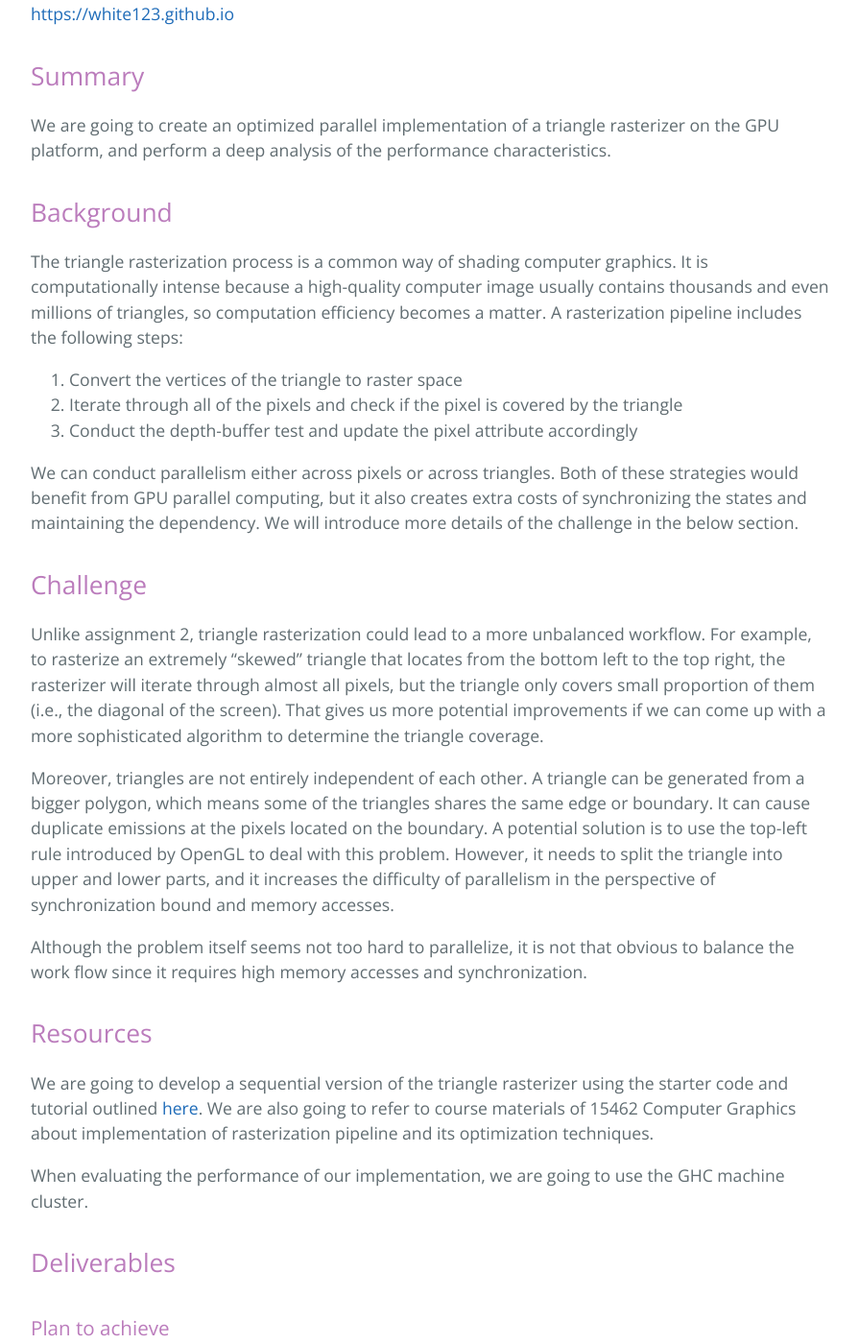
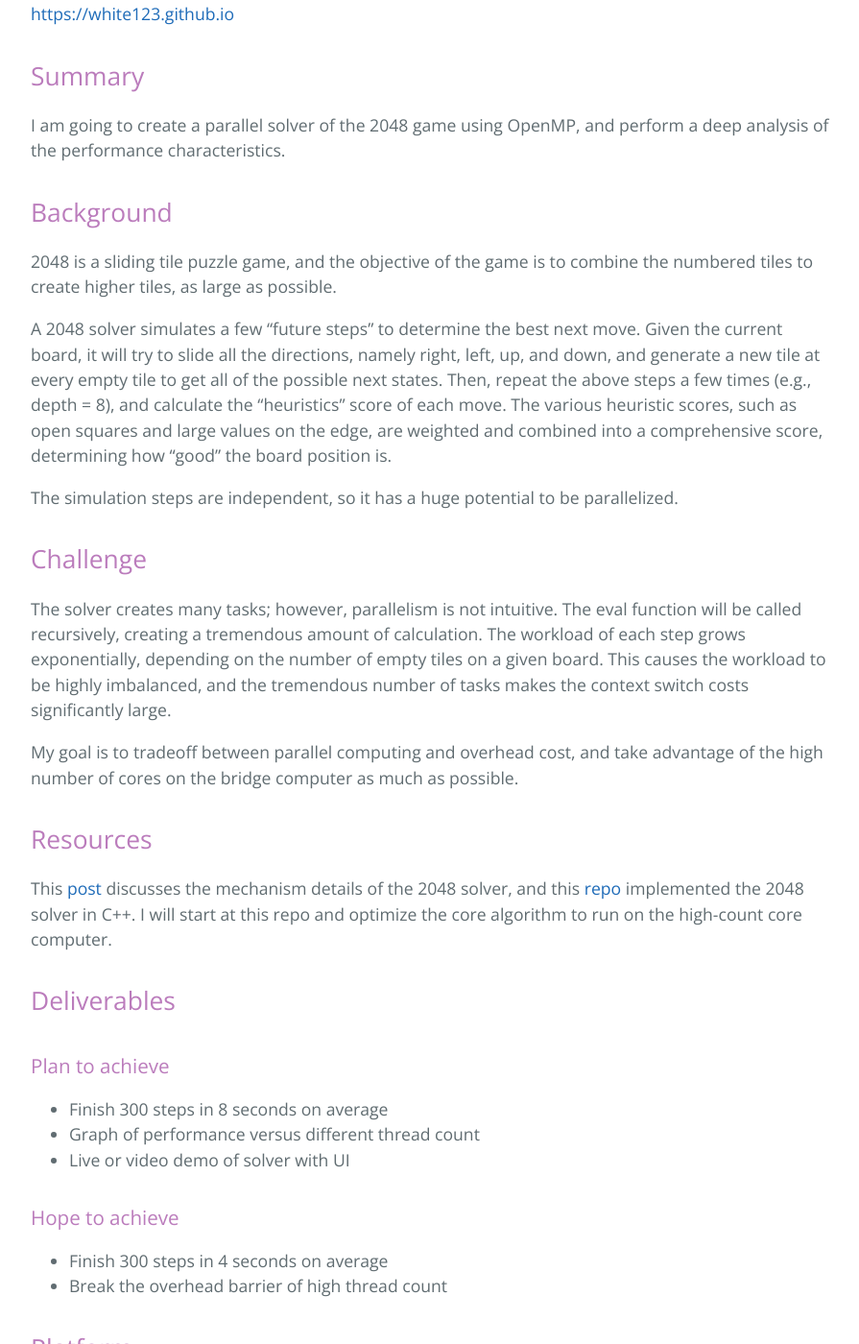
Before and after one commit to white123/white123.github.io, a Jekyll site: the page built from proposal.md, in a window 1280 px wide and 1400 px high, scrolled down 649 px. Shown: the whole window at 96% size, without its empty margins (192-1087 px from the left). Built offline with Jekyll 4.4.1, drawn with Linux system fonts in a browser that asks for light colours; our own code applies the rules of GitHub Pages for plain Markdown files; some of the changed text lies outside the part shown.

Commit message:
milestone

```diff
--- /dev/null
+++ b/milestone.md
@@ -0,0 +1,43 @@
+---
+layout: default
+---
+
+# Project Milestone Report
+
+[Home](./)
+
+## Title
+
+Parallel 2048 Solver (Wei-Ting Tang)
+
+## URL
+
+[https://white123.github.io](https://white123.github.io)
+
+## Summary
+
+So far, I have built the sequential implementation and parallelized the most outer loop using OpenMP. This enables the program to simulate four directions independently. Using the sequential implementation as the benchmark, it takes 26.4 second on average to complete the first 300 steps, running on GHC machines.
+
+Our naive implementation using 4 threads has the average time of 11.3 second (2.34 speedup). This is an acceptable
+result since there are still some other works should be done sequentially. However, it is hard to apply the same
+strategy on a higher-count cores machine. Although the parallelism works well on the first round (depth = 0), the
+program doesn't improve or even slower when I try to parallelize the second round using higher thread count. In the
+following week, I will focus on how to evenly assign the tasks to the threads while avoid creating too many tasks.
+
+## Deliverables
+
+The deliverables still remain unchanged, but I need to figure out a way to distribute tasks on more cores to reach the "nice to have" goal.
+
+In the poster session, I will show the graphs comparing the solving speed using different thread counts and live demo the program solving the 2048 game at an extremely high speed.
+
+## Schedule
+
+I have implemented the naive parallel solver and done simple benchmarks that align with the proposal's schedule. However, parallelizing the recursive code using OpenMP is harder than I thought, so I might need to spend more time on making it works.
+
+| Week | Plan |
+| -----| ----- |
+| Bi-week 1 (11/30 - 12/3) | Parallelize the second round and run on high-count core machines |
+| Bi-week 2 (12/4 - 12/6) | Analyze the bottleneck and improve workload balance |
+| Bi-week 3 (12/7 - 12/10) | Fine-tune the program to reach the deliverable |
+| Bi-week 4 (12/11 - 12/13) | Finalize the program and apply different experiments |
+| Bi-week 5 (12/14 - 12/17) | Finish and submit the final report |
--- a/proposal.md
+++ b/proposal.md
@@ -8,7 +8,7 @@ layout: default
 
 ## Title
 
-Parallel Triangle Rasterizer (Wei-Ting Tang, Yiyun Wang)
+Parallel 2048 Solver (Wei-Ting Tang)
 
 ## URL
 
@@ -16,62 +16,50 @@ Parallel Triangle Rasterizer (Wei-Ting Tang, Yiyun Wang)
 
 ## Summary
 
-We are going to create an optimized parallel implementation of a triangle rasterizer on the GPU platform, and perform a deep analysis of the performance characteristics.
+I am going to create a parallel solver of the 2048 game using OpenMP, and perform a deep analysis of the performance characteristics.
 
 ## Background
 
-The triangle rasterization process is a common way of shading computer graphics. It is computationally intense because a high-quality computer image usually contains thousands and even millions of triangles, so computation efficiency becomes a matter. A rasterization pipeline includes the following steps:
+2048 is a sliding tile puzzle game, and the objective of the game is to combine the numbered tiles to create higher tiles, as large as possible.
 
-1. Convert the vertices of the triangle to raster space
-2. Iterate through all of the pixels and check if the pixel is covered by the triangle
-3. Conduct the depth-buffer test and update the pixel attribute accordingly
+A 2048 solver simulates a few "future steps" to determine the best next move. Given the current board, it will try to slide all the directions, namely right, left, up, and down, and generate a new tile at every empty tile to get all of the possible next states. Then, repeat the above steps a few times (e.g., depth = 8), and calculate the "heuristics" score of each move. The various heuristic scores, such as open squares and large values on the edge, are weighted and combined into a comprehensive score, determining how "good" the board position is.
 
-We can conduct parallelism either across pixels or across triangles. Both of these strategies would benefit from GPU parallel computing, but it also creates extra costs of synchronizing the states and maintaining the dependency. We will introduce more details of the challenge in the below section.
+The simulation steps are independent, so it has a huge potential to be parallelized.
 
 ## Challenge
 
-Unlike assignment 2, triangle rasterization could lead to a more unbalanced workflow. For example, to rasterize an extremely “skewed” triangle that locates from the bottom left to the top right, the rasterizer will iterate through almost all pixels, but the triangle only covers small proportion of them (i.e., the diagonal of the screen). That gives us more potential improvements if we can come up with a more sophisticated algorithm to determine the triangle coverage.
+The solver creates many tasks; however, parallelism is not intuitive. The eval function will be called recursively, creating a tremendous amount of calculation. The workload of each step grows exponentially, depending on the number of empty tiles on a given board. This causes the workload to be highly imbalanced, and the tremendous number of tasks makes the context switch costs significantly large.
 
-Moreover, triangles are not entirely independent of each other. A triangle can be generated from a bigger polygon, which
-means some of the triangles shares the same edge or boundary. It can cause duplicate emissions at the pixels located on
-the boundary. A potential solution is to use the top-left rule introduced by OpenGL to deal with this problem. However,
-it needs to split the triangle into upper and lower parts, and it increases the difficulty of parallelism in the
-perspective of synchronization bound and memory accesses.
-
-Although the problem itself seems not too hard to parallelize, it is not that obvious to balance the work flow since it requires high memory accesses and synchronization.
+My goal is to tradeoff between parallel computing and overhead cost, and take advantage of the high number of cores on the bridge computer as much as possible.
 
 ## Resources
 
-We are going to develop a sequential version of the triangle rasterizer using the starter code and tutorial outlined [here](https://www.scratchapixel.com/code.php?id=26&origin=/lessons/3d-basic-rendering/rasterization-practical-implementation). We are also going to refer to course materials of 15462 Computer Graphics about implementation of rasterization pipeline and its optimization techniques.
-
-When evaluating the performance of our implementation, we are going to use the GHC machine cluster.
-
+This [post](https://stackoverflow.com/questions/22342854/what-is-the-optimal-algorithm-for-the-game-2048/22498940#22498940) discusses the mechanism details of the 2048 solver, and this [repo](https://github.com/nneonneo/2048-ai) implemented the 2048 solver in C++. I will start at this repo and optimize the core algorithm to run on the high-count core computer.
 
 ## Deliverables
 
 ### Plan to achieve
 
-- Implement a fully functional parallel triangle rasterizer
-- Achieve 30 FPS rendering with 3840 x 2160 resolution and 10k triangles
-- Speedup performance analysis and graphs of different number of triangles and resolutions
+- Finish 300 steps in 8 seconds on average
+- Graph of performance versus different thread count
+- Live or video demo of solver with UI
 
 ### Hope to achieve
 
-- Achieve 60 FPS rendering with 3840 x 2160 resolution and 10k triangles
-- Scale well with higher resolutions and with millions of triangles (i.e., no significant performance drop-off)
-- Real-time rendering animation for demo
+- Finish 300 steps in 4 seconds on average
+- Break the overhead barrier of high thread count
 
 ## Platform
 
-C++ and Cuda are suitable for our implementation because we can easily use Cuda to conduct parallel computing on Nvidia GPU on GHC machines.
+OpenMP is suitable for the project since we can easily distribute the tasks to different cores (threads) on bridge computers.
 
 ## Schedule
 
 | Week | Plan |
 | -----| ----- |
-| Week 1 (11/6 - 11/12) | Submit proposal and build up our benchmark sequence implementation |
-| Week 2 (11/13 - 11/19) | Build a naive parallel implementation and analyze the bottleneck |
-| Week 3 (11/20 - 11/26) | Build a more complicated version and finish milestone report |
-| Week 4 (11/27 - 12/3) | Optimize our implementation to make sure it performs well on normally scaled inputs |
-| Week 5 (12/4 - 12/10) | Handle the huge input data and deal with potential memory bound |
-| Week 6 (12/11 - 12/17) | Analyze the implementation with different inputs and finish final report |
+| Week 1 (11/6 - 11/12) | Submit the proposal and research on the topic |
+| Week 2 (11/13 - 11/19) | Build up the sequential implementation that runs on bridge computers |
+| Week 3 (11/20 - 11/26) | Develop a naive parallel implementation and submit the milestone report |
+| Week 4 (11/27 - 12/3) | Optimize parallel implementations to utilize high-count cores and analyze the bottleneck |
+| Week 5 (12/4 - 12/10) | Finalize the parallel version and apply different experiments to it |
+| Week 6 (12/11 - 12/17) | Finish and submit the final report |
```
Also changed, not shown: index.md (+3 -3 lines), 2 other files.
